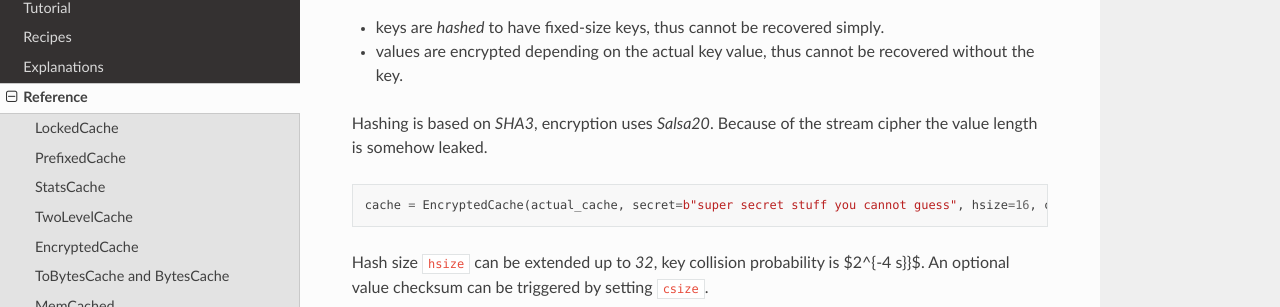
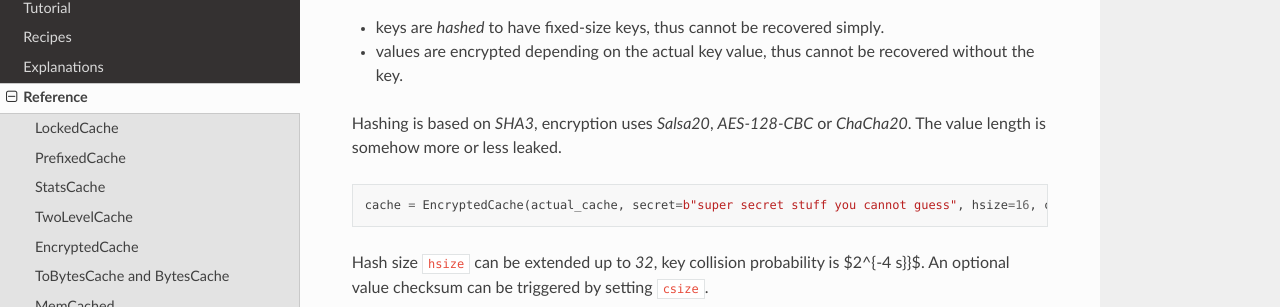
Before and after one commit to zx80/cachetools-utils, a Sphinx documentation site: the page built from docs/REFERENCE.md, in a window 1280 px wide and 900 px high, scrolled down 1629 px. Shown: the part 144-451 px from the top of the window. Built offline with Sphinx 7.4.7 and the Read the Docs theme 3.1.0, drawn with Linux system fonts in a browser that asks for light colours; pages that are not in the unit, such as notebooks, are missing from menus.

Commit message:
improve doc

````diff
--- a/docs/REFERENCE.md
+++ b/docs/REFERENCE.md
@@ -87,8 +87,8 @@ with the _secret_ only:
 - values are encrypted depending on the actual key value, thus cannot be
   recovered without the key.
 
-Hashing is based on _SHA3_, encryption uses _Salsa20_.
-Because of the stream cipher the value length is somehow leaked.
+Hashing is based on _SHA3_, encryption uses _Salsa20_, _AES-128-CBC_ or _ChaCha20_.
+The value length is somehow more or less leaked.
 
 ```python
 cache = EncryptedCache(actual_cache, secret=b"super secret stuff you cannot guess", hsize=16, csize=0)
````
